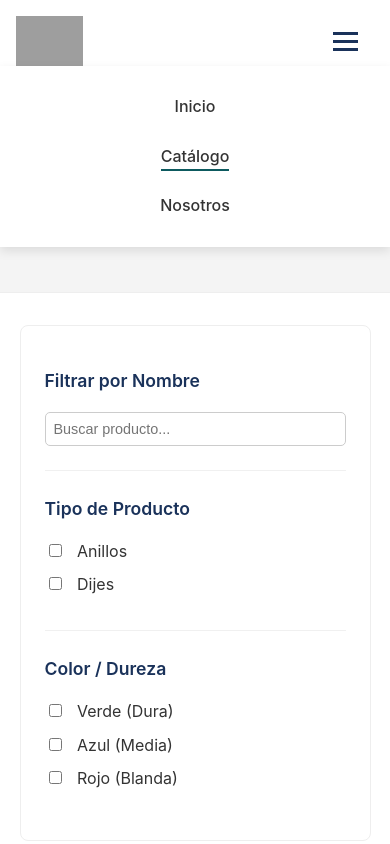
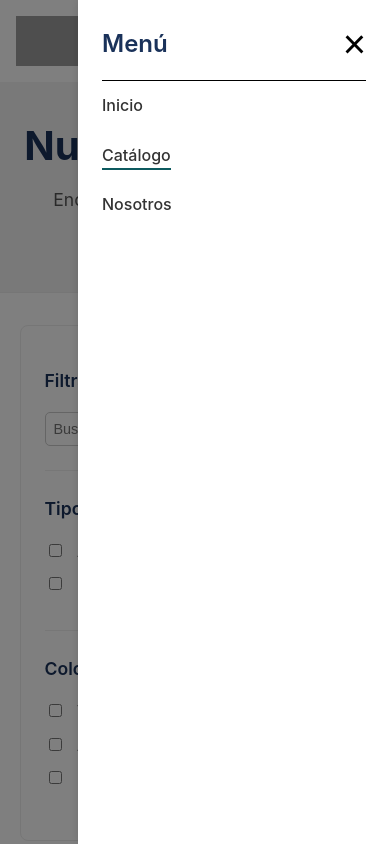
Before and after one commit to Vron2704/PlateriaLastra, a plain HTML site: page catalogo.html in a window 390 px wide. Both pictures are taken after a click on the button "Abrir menú". Shown: the top 844 px of the page. Drawn offline with Linux system fonts and the light colour scheme; grey boxes are pictures that could not be loaded; a script that the page names is missing.

Commit message:
Agregado de la barra lateral e responsividad

```diff
--- a/Scrips/main.js
+++ b/Scrips/main.js
@@ -1,19 +1,35 @@
 // Espera a que todo el HTML esté cargado
 document.addEventListener('DOMContentLoaded', () => {
 
-    // Selecciona el botón (por su ID)
+    // Selecciona todos los elementos necesarios
     const menuBtn = document.getElementById('menu-toggle-btn');
-    // Selecciona el menú (por su ID)
     const navMenu = document.getElementById('nav-links-menu');
+    const overlay = document.getElementById('overlay');
+    const closeBtn = document.getElementById('close-menu-btn');
 
-    // Revisa si ambos elementos existen
-    if (menuBtn && navMenu) {
+    // Función para ABRIR el menú
+    function openMenu() {
+        if (navMenu) navMenu.classList.add('active');
+        if (overlay) overlay.classList.add('active');
+    }
 
-        // Añade un "escuchador" de clics al botón
-        menuBtn.addEventListener('click', () => {
-            // Cada clic, "alterna" (toggle) la clase 'active' en el menú
-            navMenu.classList.toggle('active');
-        });
+    // Función para CERRAR el menú
+    function closeMenu() {
+        if (navMenu) navMenu.classList.remove('active');
+        if (overlay) overlay.classList.remove('active');
+    }
+
+    // Escuchadores de eventos
+    if (menuBtn) {
+        menuBtn.addEventListener('click', openMenu); // El botón hamburguesa ABRE
+    }
+
+    if (closeBtn) {
+        closeBtn.addEventListener('click', closeMenu); // El botón 'X' CIERRA
+    }
+
+    if (overlay) {
+        overlay.addEventListener('click', closeMenu); // El overlay CIERRA
     }
 
 });
--- a/catalogo.html
+++ b/catalogo.html
@@ -23,12 +23,19 @@
                 <span class="bar"></span>
                 <span class="bar"></span>
             </button>
-            <ul class="nav-links" id="nav-links-menu">
-                <li><a href="/index.html">Inicio</a></li>
-                <li><a href="/catalogo.html" class="active">Catálogo</a></li>
-                <li><a href="/nosotros.html">Nosotros</a></li>
-            </ul>
-        </nav>
+                    </nav>
+        <ul class="nav-links" id="nav-links-menu">
+                <li class="nav-menu-header">
+                    <span class="menu-title">Menú</span>
+                    <button class="close-menu-btn" id="close-menu-btn" aria-label="Cerrar menú">
+                        &times; </button>
+                </li>
+                <li><a href="/index.html"  class="ref">Inicio</a></li>
+                <li><a href="/catalogo.html" class="active" class="ref">Catálogo</a></li>
+                <li><a href="/nosotros.html" class="ref">Nosotros</a></li>
+        </ul>
+            <div class="overlay" id="overlay"></div>
+        </nav> <div class="overlay" id="overlay"></div>
     </header>
 
     <main>
--- a/styles.css
+++ b/styles.css
@@ -23,6 +23,18 @@ body {
 }
 header {
     width: 100%;
+
+    /* Propiedades movidas desde .navbar */
+    display: flex;
+    justify-content: space-between;
+    align-items: center;
+    padding: 0rem 5%;
+    background-color: var(--bg-color);
+    position: sticky;
+    top: 0;
+
+    /* El z-index para que se oculte detrás del overlay */
+    z-index: 900;
 }
 .intro {
     padding: 4rem 5%;
@@ -38,17 +50,6 @@ header {
 }
 
 /* ======== BARRA DE NAVEGACIÓN ======== */
-.navbar {
-    display: flex;
-    justify-content: space-between;
-    align-items: center;
-    padding: 0rem 5%;
-    background-color: var(--bg-color);
-    position: sticky;
-    top: 0;
-    z-index: 1000;
-    text-align: center;
-}
 .nav-container {
     position: relative;
     display: flex;
@@ -57,7 +58,9 @@ header {
     flex-direction: row;
     align-items: center;
 }
-
+.nav-menu-header{
+    display: none;
+}
 .logo {
     height: 20px;
 }
@@ -96,7 +99,7 @@ header {
     width: 100%; /* La línea ocupará el 100% del ancho del enlace */
     height: 2px; /* El grosor de la línea */
     background-color: #0d5a5f; /* Color verde/teal (aprox. de tu imagen) */
-    left: 0;
+    right: 0;
     bottom: 0; /* Lo pega a la parte de abajo del <a> (con el padding) */
   /* --- 5. La animación (oculto por defecto) --- */
     transform: scaleX(0); /* Lo "encoge" a 0% de ancho por defecto */
@@ -116,7 +119,7 @@ header {
     border: none;
     cursor: pointer;
     padding: 10px;
-    z-index: 1001; /* Asegura que esté sobre otros elementos */
+    z-index: 1; /* Asegura que esté sobre otros elementos */
 }
 
 /* Estilos para las 3 barritas del icono */
@@ -367,42 +370,81 @@ footer {
     /* El .product-grid y .product-card ya tienen estilos del CSS anterior */
     min-width: 0; /* Arreglo para grids */
 }
+.overlay {
+    position: fixed;
+    top: 0;
+    left: 0;
+    width: 100%;
+    height: 100%;
+    background-color: rgba(0, 0, 0, 0.5); /* Negro semi-transparente */
+    z-index: 1000; /* Debajo del menú, encima del contenido */
+
+    /* Oculto por defecto */
+    opacity: 0;
+    visibility: hidden;
+    transition: opacity 0.3s ease, visibility 0.3s ease;
+}
+
+.overlay.active {
+    opacity: 1;
+    visibility: visible;
+}
 
 /* Adaptación para pantallas más pequeñas (móviles) */
-
 @media (max-width: 768px) {
+    header {
+        /* En móvil, 'header' no debe alinear nada */
+        display: block;
+        padding: 0;
+        position: static; /* No es sticky en móvil (la navbar sí) */
+        background-color: transparent;
+    }
 
     /* ======== BARRA DE NAVEGACIÓN ======== */
     .logo {
         display: none;
     }
     .navbar {
-        /* Mantiene el logo y el botón en la misma fila */
-        flex-direction: row;
-        justify-content: space-between; /* Los separa */
+        /* En móvil, .navbar SÍ es la barra sticky */
+        display: flex;
+        justify-content: space-between;
         align-items: center;
-        padding: 0;
+        background-color: var(--bg-color);
+        position: sticky;
+        top: 0;
+        z-index: 900;
     }
     .menu-toggle {
         display: block;
-        padding: 0.5rem 2rem;
-        z-index: 1001; /* Muestra el botón en móvil */
+        padding: 1.5rem 2rem;
+        z-index: 1; /* Muestra el botón en móvil */
     }
-    .nav-links {
-        display: none; /* OCULTO POR DEFECTO EN MÓVIL */
+    .nav-links{
+        /* Posición y tamaño */
+        position: fixed; /* Fijo en la pantalla */
+        top: 0;
+        right: 0;
+        height: 100vh; /* 100% de la altura de la pantalla */
+        width: 80%;    /* 80% del ancho (como en la imagen) */
+        max-width: 320px; /* Un ancho máximo */
 
-        /* Estilos del contenedor desplegable */
-        position: absolute;
-        top: 66px; /* Ajusta esto a la altura de tu navbar */
-        left: 0;
-        width: 100%;
+        /* Oculto por defecto (fuera de la pantalla a la izquierda) */
+        transform: translateX(100%);
+        transition: transform 0.3s ease-in-out; /* Animación de slide */
+
+        /* Estilos del panel */
         background-color: var(--bg-color);
-        box-shadow: 0 4px 10px rgba(0, 0, 0, 0.1);
-
-        /* Apila los enlaces verticalmente */
+        box-shadow: 2px 0 10px rgba(0, 0, 0, 0.2);
+        z-index: 2000;/* Encima del overlay */
+        /* Layout interno */
+        display: flex;
         flex-direction: column;
-        text-align: center;
-        padding: 1rem 0;
+        padding: 1.5rem;
+        margin: 0;
+        text-align: left; /* Alinea texto a la izquierda */
+        list-style: none; /* Quita los puntos de la lista */
+    }
+    .nav-menu-header{
         margin: 0;
     }
 
@@ -412,6 +454,7 @@ footer {
 
     .nav-links.active {
         display: flex; /* Se muestra cuando JS añade esta clase */
+        transform: translateX(0); /* Lo desliza a la vista */
     }
 
     .nav-container .nav-logo{
@@ -463,4 +506,29 @@ footer {
         position: static; /* Quita la posición fija en móviles */
         top: auto;
     }
+    .nav-links .nav-menu-header {
+        display: flex;
+        justify-content: space-between;
+        align-items: center;
+        border-bottom: 1px solid #000000;
+        padding-bottom: 1rem;
+        margin-bottom: 1rem;
+        margin: 0;
+    }
+    .menu-title {
+        font-size: 1.5rem;
+        font-weight: 600;
+        color: var(--primary-color);
+    }
+
+    .close-menu-btn {
+        background: none;
+        border: none;
+        font-size: 2.5rem;
+        font-weight: 300;
+        color: #000000;
+        cursor: pointer;
+        padding: 0;
+        line-height: 1;
+    }
 }
```
Also changed, not shown: index.html (+14 -7 lines).
